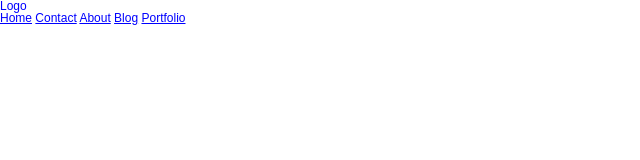
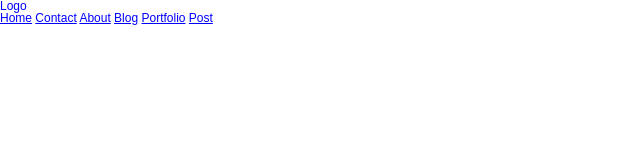
Before and after one commit to MantasVenskus/testinis, a plain HTML site: page index.html in a window 1280 px wide. Shown: the full height of the page, 0-640 px from the left. Drawn offline with nearby package versions, Linux system fonts and the light colour scheme; files that its build step writes are made by us from their sources.

Commit message:
added posts link back

```diff
--- a/index.html
+++ b/index.html
@@ -25,6 +25,7 @@
        <a href="#">About</a>
        <a href="#">Blog</a>
        <a href="#">Portfolio</a>
+       <a href="#">Post</a>
      </nav>
    </header>
 
```
